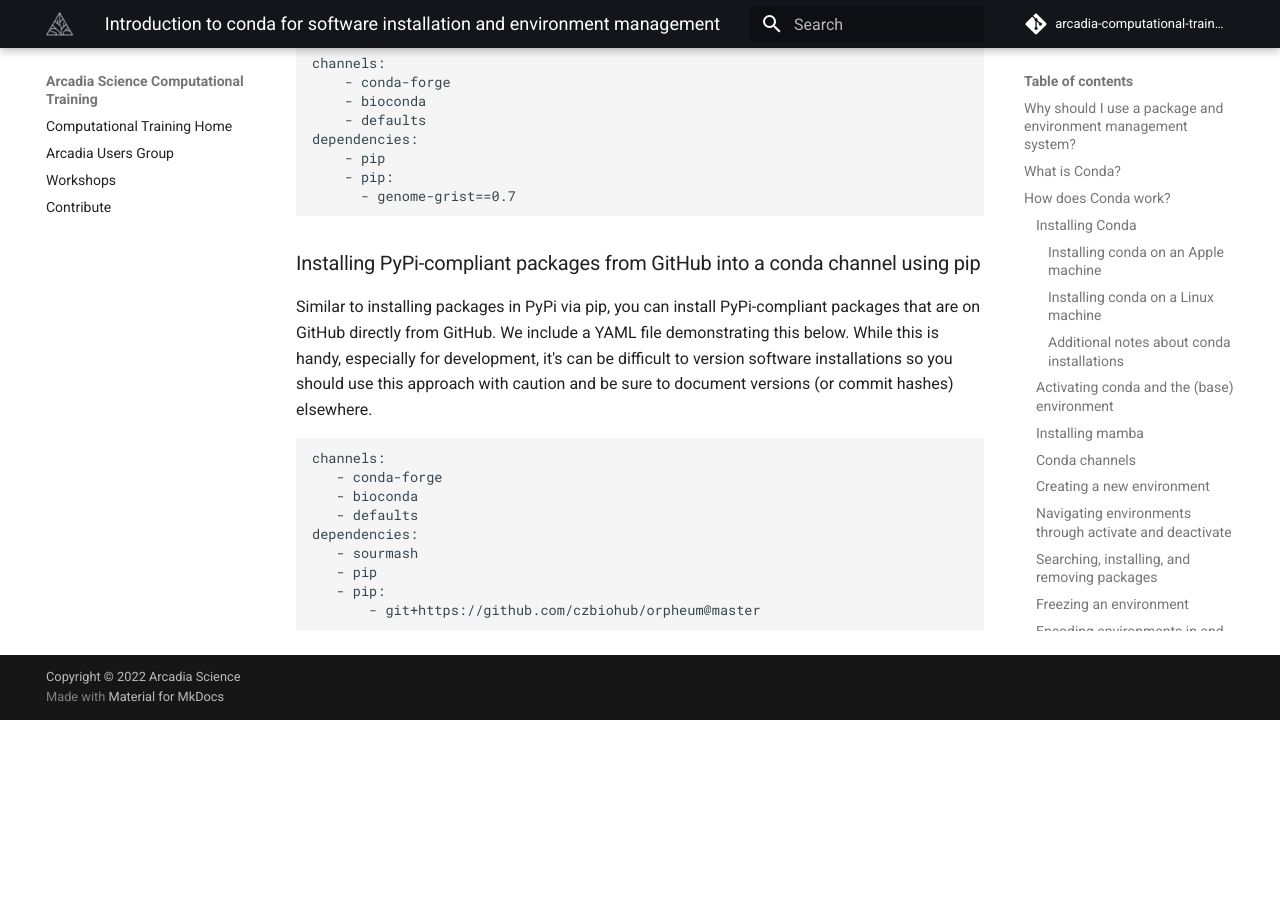
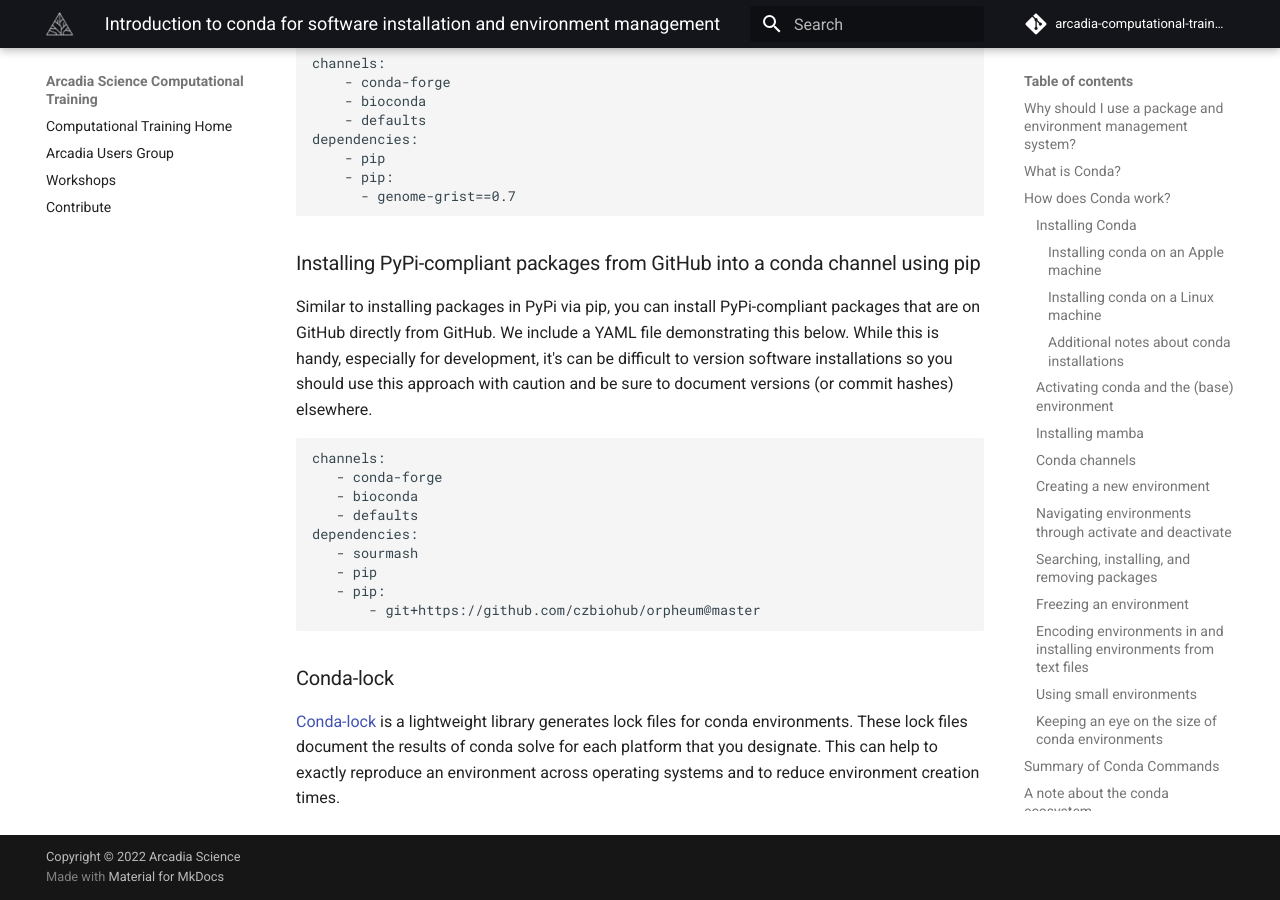
Before and after one commit to Arcadia-Science/arcadia-computational-training, an MkDocs documentation site: the page built from docs/arcadia-users-group/20221017-conda/lesson.md, in a window 1280 px wide and 900 px high, scrolled down 10278 px. Built offline with MkDocs 1.6.1 and Material for MkDocs 9.7.7, drawn with Linux system fonts in a browser that asks for light colours; comment, search, counter and statistics services are not loaded; before the commit the page ends 10998 px from its top, so only the background shows below that.

Commit message:
add conda lock

````diff
--- a/docs/arcadia-users-group/20221017-conda/lesson.md
+++ b/docs/arcadia-users-group/20221017-conda/lesson.md
@@ -447,3 +447,9 @@
    - pip:
        - git+https://github.com/czbiohub/orpheum@master
 ```
+
+### Conda-lock
+
+[Conda-lock](https://github.com/conda-incubator/conda-lock) is a lightweight library generates lock files for conda environments.
+These lock files document the results of conda solve for each platform that you designate.
+This can help to exactly reproduce an environment across operating systems and to reduce environment creation times.
````
